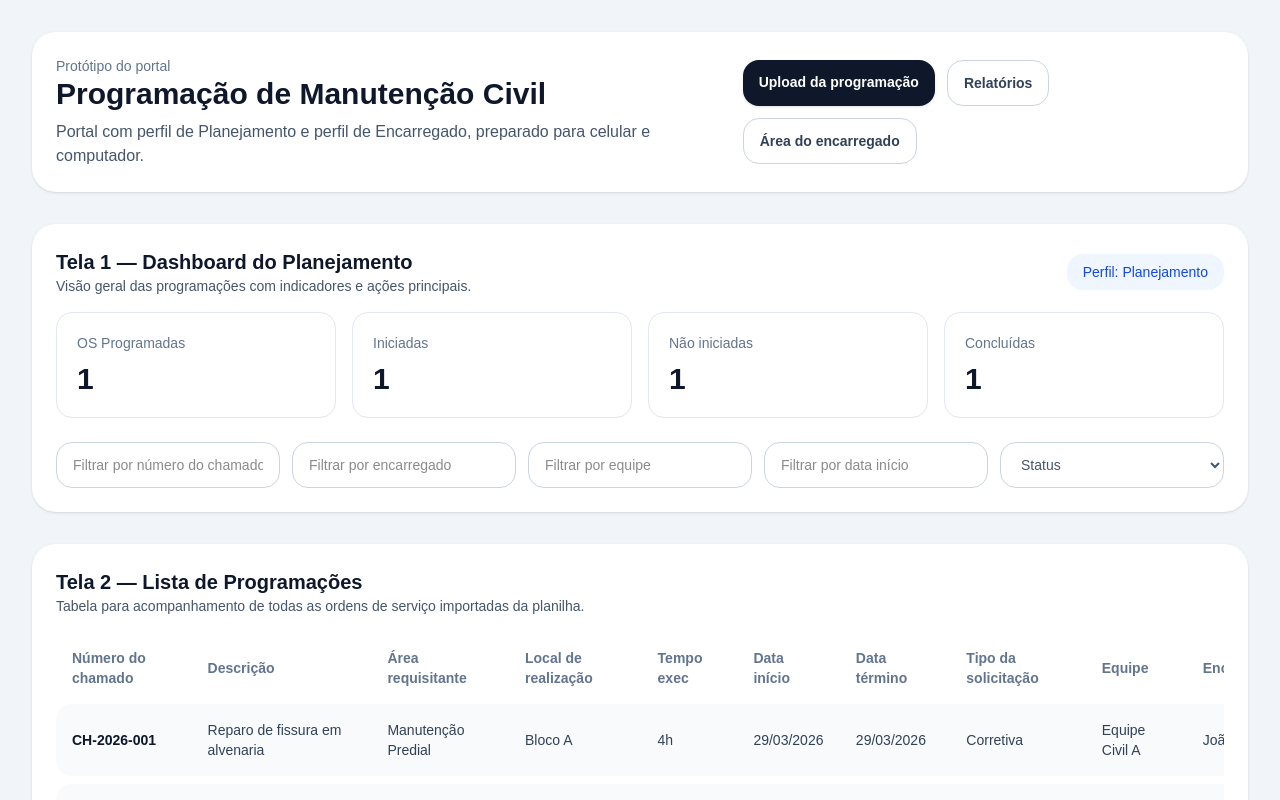
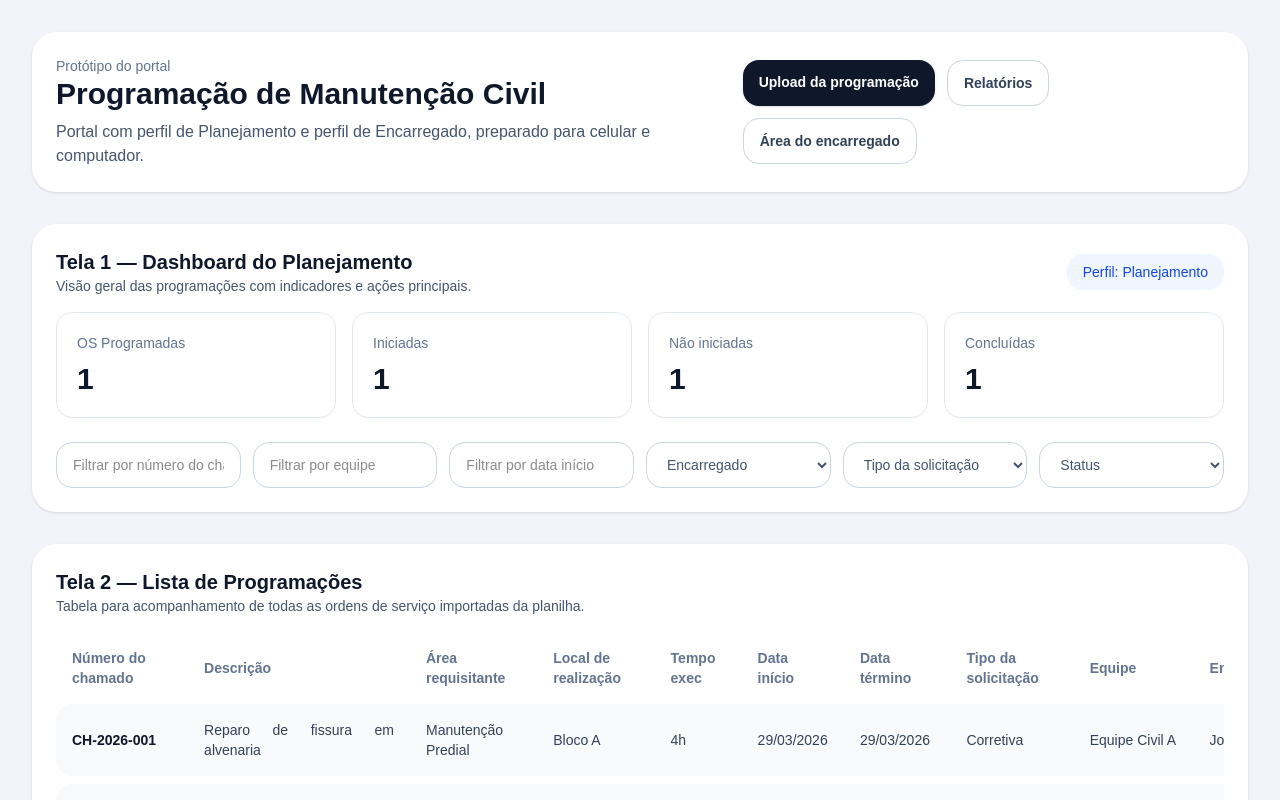
Before and after one commit to brunonunespgm-crypto/portal-manutencao, a Next.js app: page / in a window 1280 px wide. Shown: the top 800 px of the page. Built offline with nearby package versions, Linux system fonts and the light colour scheme.

Commit message:
ajustando tabela e filtros

```diff
--- a/app/page.tsx
+++ b/app/page.tsx
@@ -82,10 +82,11 @@ export default function HomePage() {
 
   const [programacoes, setProgramacoes] = useState<Programacao[]>(dadosExemplo);
   const [filtroNumero, setFiltroNumero] = useState('');
-  const [filtroEncarregado, setFiltroEncarregado] = useState('');
   const [filtroEquipe, setFiltroEquipe] = useState('');
   const [filtroData, setFiltroData] = useState('');
   const [filtroStatus, setFiltroStatus] = useState('');
+  const [filtroEncarregado, setFiltroEncarregado] = useState('');
+  const [filtroTipoSolicitacao, setFiltroTipoSolicitacao] = useState('');
 
   useEffect(() => {
     const dadosSalvos = localStorage.getItem('programacoesImportadas');
@@ -117,15 +118,19 @@ export default function HomePage() {
     );
   }
 
+  const encarregadosUnicos = useMemo(() => {
+    return [...new Set(programacoes.map((item) => item.encarregado).filter(Boolean))].sort();
+  }, [programacoes]);
+
+  const tiposSolicitacaoUnicos = useMemo(() => {
+    return [...new Set(programacoes.map((item) => item.tipoSolicitacao).filter(Boolean))].sort();
+  }, [programacoes]);
+
   const programacoesFiltradas = useMemo(() => {
     return programacoes.filter((item) => {
       const atendeNumero =
         filtroNumero === '' ||
         item.numeroChamado.toLowerCase().includes(filtroNumero.toLowerCase());
-
-      const atendeEncarregado =
-        filtroEncarregado === '' ||
-        item.encarregado.toLowerCase().includes(filtroEncarregado.toLowerCase());
 
       const atendeEquipe =
         filtroEquipe === '' ||
@@ -138,15 +143,30 @@ export default function HomePage() {
       const atendeStatus =
         filtroStatus === '' || item.status === filtroStatus;
 
+      const atendeEncarregado =
+        filtroEncarregado === '' || item.encarregado === filtroEncarregado;
+
+      const atendeTipoSolicitacao =
+        filtroTipoSolicitacao === '' || item.tipoSolicitacao === filtroTipoSolicitacao;
+
       return (
         atendeNumero &&
-        atendeEncarregado &&
         atendeEquipe &&
         atendeData &&
-        atendeStatus
+        atendeStatus &&
+        atendeEncarregado &&
+        atendeTipoSolicitacao
       );
     });
-  }, [programacoes, filtroNumero, filtroEncarregado, filtroEquipe, filtroData, filtroStatus]);
+  }, [
+    programacoes,
+    filtroNumero,
+    filtroEquipe,
+    filtroData,
+    filtroStatus,
+    filtroEncarregado,
+    filtroTipoSolicitacao,
+  ]);
 
   const cards = useMemo(() => {
     const totalProgramadas = programacoes.filter((item) => item.status === 'Programada').length;
@@ -164,6 +184,16 @@ export default function HomePage() {
 
   return (
     <div className="min-h-screen bg-slate-100 p-4 md:p-8">
+      <style jsx global>{`
+        .tabela-sem-barra::-webkit-scrollbar {
+          height: 0px;
+        }
+        .tabela-sem-barra {
+          scrollbar-width: none;
+          -ms-overflow-style: none;
+        }
+      `}</style>
+
       <div className="mx-auto flex max-w-7xl flex-col gap-8">
         <header className="rounded-3xl bg-white p-6 shadow-sm">
           <div className="flex flex-col gap-4 md:flex-row md:items-center md:justify-between">
@@ -226,31 +256,54 @@ export default function HomePage() {
             ))}
           </div>
 
-          <div className="mt-6 grid gap-3 md:grid-cols-5">
+          <div className="mt-6 grid gap-3 md:grid-cols-6">
             <input
               value={filtroNumero}
               onChange={(e) => setFiltroNumero(e.target.value)}
               className="rounded-2xl border border-slate-300 px-4 py-3 text-sm outline-none"
               placeholder="Filtrar por número do chamado"
             />
-            <input
-              value={filtroEncarregado}
-              onChange={(e) => setFiltroEncarregado(e.target.value)}
-              className="rounded-2xl border border-slate-300 px-4 py-3 text-sm outline-none"
-              placeholder="Filtrar por encarregado"
-            />
+
             <input
               value={filtroEquipe}
               onChange={(e) => setFiltroEquipe(e.target.value)}
               className="rounded-2xl border border-slate-300 px-4 py-3 text-sm outline-none"
               placeholder="Filtrar por equipe"
             />
+
             <input
               value={filtroData}
               onChange={(e) => setFiltroData(e.target.value)}
               className="rounded-2xl border border-slate-300 px-4 py-3 text-sm outline-none"
               placeholder="Filtrar por data início"
             />
+
+            <select
+              value={filtroEncarregado}
+              onChange={(e) => setFiltroEncarregado(e.target.value)}
+              className="rounded-2xl border border-slate-300 px-4 py-3 text-sm text-slate-600 outline-none"
+            >
+              <option value="">Encarregado</option>
+              {encarregadosUnicos.map((encarregado) => (
+                <option key={encarregado} value={encarregado}>
+                  {encarregado}
+                </option>
+              ))}
+            </select>
+
+            <select
+              value={filtroTipoSolicitacao}
+              onChange={(e) => setFiltroTipoSolicitacao(e.target.value)}
+              className="rounded-2xl border border-slate-300 px-4 py-3 text-sm text-slate-600 outline-none"
+            >
+              <option value="">Tipo da solicitação</option>
+              {tiposSolicitacaoUnicos.map((tipo) => (
+                <option key={tipo} value={tipo}>
+                  {tipo}
+                </option>
+              ))}
+            </select>
+
             <select
               value={filtroStatus}
               onChange={(e) => setFiltroStatus(e.target.value)}
@@ -277,7 +330,7 @@ export default function HomePage() {
             </div>
           </div>
 
-          <div className="overflow-x-auto">
+          <div className="tabela-sem-barra overflow-x-auto">
             <table className="min-w-[1600px] border-separate border-spacing-y-2">
               <thead>
                 <tr className="text-left text-sm text-slate-500">
@@ -300,24 +353,30 @@ export default function HomePage() {
               <tbody>
                 {programacoesFiltradas.map((item) => (
                   <tr key={item.numeroChamado} className="rounded-2xl bg-slate-50 text-sm text-slate-700">
-                    <td className="rounded-l-2xl px-4 py-4 font-semibold text-slate-900">
+                    <td className="rounded-l-2xl px-4 py-4 font-semibold text-slate-900 whitespace-nowrap">
                       {item.numeroChamado}
                     </td>
-                    <td className="px-4 py-4">{item.descricao}</td>
+
+                    <td className="px-4 py-4 text-justify min-w-[220px]">
+                      {item.descricao}
+                    </td>
+
                     <td className="px-4 py-4">{item.areaRequisitante}</td>
                     <td className="px-4 py-4">{item.localRealizacao}</td>
-                    <td className="px-4 py-4">{item.tempoExec}</td>
-                    <td className="px-4 py-4">{item.dataInicio}</td>
-                    <td className="px-4 py-4">{item.dataTermino}</td>
+                    <td className="px-4 py-4 whitespace-nowrap">{item.tempoExec}</td>
+                    <td className="px-4 py-4 whitespace-nowrap">{item.dataInicio}</td>
+                    <td className="px-4 py-4 whitespace-nowrap">{item.dataTermino}</td>
                     <td className="px-4 py-4">{item.tipoSolicitacao}</td>
-                    <td className="px-4 py-4">{item.equipe}</td>
+                    <td className="px-4 py-4 whitespace-nowrap">{item.equipe}</td>
                     <td className="px-4 py-4">{item.encarregado}</td>
                     <td className="px-4 py-4">{item.solicitante}</td>
+
                     <td className="px-4 py-4">
                       <StatusBadge status={item.status} />
                     </td>
+
                     <td className="rounded-r-2xl px-4 py-4">
-                      <button className="rounded-xl border border-slate-300 px-3 py-2 text-xs font-semibold">
+                      <button className="rounded-xl border border-slate-300 px-3 py-2 text-xs font-semibold whitespace-nowrap">
                         Detalhes
                       </button>
                     </td>
@@ -326,10 +385,6 @@ export default function HomePage() {
               </tbody>
             </table>
           </div>
-
-          <div className="mt-4 rounded-2xl bg-slate-50 p-4 text-sm text-slate-600">
-            Role horizontalmente para visualizar todas as colunas da programação.
-          </div>
         </section>
       </div>
     </div>
```
